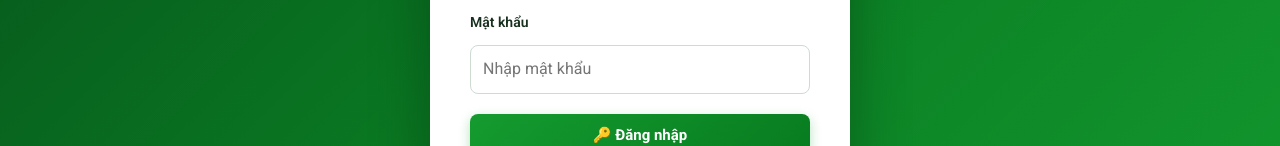
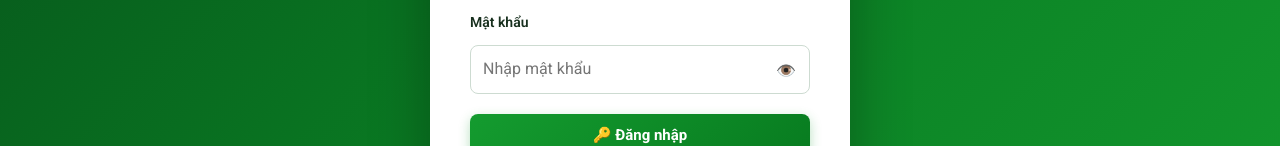
Before and after one commit to NguyenAnhDucHL/HoiNongDanPhuong, a React (Vite) app in the folder frontend/: page /admin/login in a window 1280 px wide. Shown: the part 385-531 px from the top of the page. Built offline with nearby package versions, Linux system fonts and the light colour scheme.

Commit message:
feat(ui): add password visibility toggle to login page

```diff
--- a/frontend/src/pages/AdminLogin.jsx
+++ b/frontend/src/pages/AdminLogin.jsx
@@ -5,6 +5,7 @@
 export default function AdminLogin() {
   const navigate = useNavigate();
   const [form, setForm] = useState({ username: '', password: '' });
+  const [showPassword, setShowPassword] = useState(false);
   const [loading, setLoading] = useState(false);
   const [error, setError] = useState('');
 
@@ -71,14 +72,36 @@
             <label style={{ fontSize: 14, fontWeight: 600, color: 'var(--text)', marginBottom: 6 }}>
               Mật khẩu
             </label>
+            <div style={{ position: 'relative' }}>
               <input
-              type="password"
+                type={showPassword ? "text" : "password"}
                 name="password"
                 value={form.password}
                 onChange={handleChange}
                 placeholder="Nhập mật khẩu"
                 autoComplete="current-password"
+                style={{ paddingRight: 40 }}
               />
+              <button
+                type="button"
+                onClick={() => setShowPassword(!showPassword)}
+                style={{
+                  position: 'absolute',
+                  right: 10,
+                  top: '50%',
+                  transform: 'translateY(-50%)',
+                  background: 'none',
+                  border: 'none',
+                  cursor: 'pointer',
+                  fontSize: 16,
+                  color: 'var(--muted)',
+                  padding: 4
+                }}
+                title={showPassword ? "Ẩn mật khẩu" : "Hiện mật khẩu"}
+              >
+                {showPassword ? '👁️‍🗨️' : '👁️'}
+              </button>
+            </div>
           </div>
 
           {error && (
```
Lines whose indentation alone changed are shown as unchanged.
